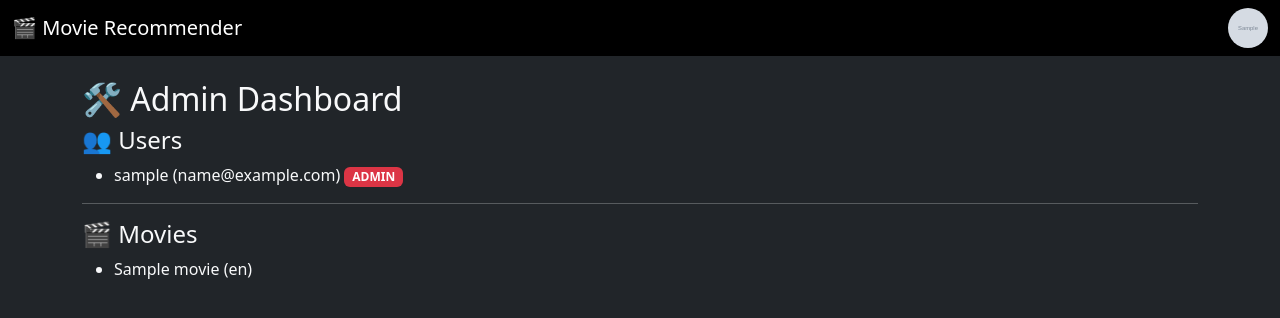
After one commit to sivahkrishna/indian-movie-recommender, a Flask app: page /admin in a window 1280 px wide. The commit adds this page. Shown: the top 318 px of the page. Run offline with Flask 3, Linux system fonts and the light colour scheme; a user stored in the database is signed in; tables that the repository leaves empty hold one stand-in row (values such as "Sample post"); grey boxes marked "Sample" are stand-in pictures; some libraries are stand-ins or nearby versions.

Commit message:
Profile image upload, admin role, admin badge, admin panel access

```diff
--- a/app.py
+++ b/app.py
@@ -1,4 +1,4 @@
-from flask import Flask, render_template, request, redirect, url_for, flash
+from flask import Flask, render_template, request, redirect, url_for, abort, flash
 from flask_sqlalchemy import SQLAlchemy
 from flask_login import (
     LoginManager, UserMixin,
@@ -7,10 +7,24 @@ from flask_login import (
 )
 from werkzeug.security import generate_password_hash, check_password_hash
 from recommender import get_recommendations
+from werkzeug.utils import secure_filename
+import os
+from functools import wraps
 
 
 app = Flask(__name__)
 app.secret_key = "movie_secret_key"
+
+UPLOAD_FOLDER = "static/uploads"
+app.config["UPLOAD_FOLDER"] = UPLOAD_FOLDER
+
+def admin_required(f):
+    @wraps(f)
+    def decorated(*args, **kwargs):
+        if not current_user.is_admin:
+            abort(403)
+        return f(*args, **kwargs)
+    return decorated
 
 # Database config
 app.config["SQLALCHEMY_DATABASE_URI"] = "sqlite:///database.db"
@@ -29,6 +43,10 @@ class User(UserMixin, db.Model):
     username = db.Column(db.String(100), nullable=False)
     email = db.Column(db.String(120), unique=True, nullable=False)
     password = db.Column(db.String(200), nullable=False)
+    profile_image = db.Column(db.String(200), default="default.png")
+    is_admin = db.Column(db.Boolean, default=False)
+
+
 
 # ---------------- MOVIE MODEL ----------------
 class Movie(db.Model):
@@ -112,6 +130,29 @@ def login():
             flash("Invalid email or password", "danger")
 
     return render_template("login.html")
+
+@app.route("/profile", methods=["GET", "POST"])
+@login_required
+def profile():
+    if request.method == "POST":
+        file = request.files.get("image")
+        if file:
+            filename = secure_filename(file.filename)
+            file.save(os.path.join(app.config["UPLOAD_FOLDER"], filename))
+            current_user.profile_image = filename
+            db.session.commit()
+            flash("Profile image updated", "success")
+
+    return render_template("profile.html")
+
+@app.route("/admin")
+@login_required
+@admin_required
+def admin_dashboard():
+    users = User.query.all()
+    movies = Movie.query.all()
+    return render_template("admin/dashboard.html", users=users, movies=movies)
+
 
 # ---------- ADD TO WISHLIST ----------
 @app.route("/wishlist/add/<int:movie_id>")
--- /dev/null
+++ b/fix_db.py
@@ -0,0 +1,6 @@
+from app import app, db
+
+with app.app_context():
+    db.drop_all()
+    db.create_all()
+    print("Database schema updated successfully")
--- /dev/null
+++ b/templates/admin/dashboard.html
@@ -0,0 +1,27 @@
+{% extends "base.html" %}
+{% block content %}
+
+<h2>🛠 Admin Dashboard</h2>
+
+<h4>👥 Users</h4>
+<ul>
+{% for u in users %}
+  <li>
+    {{ u.username }} ({{ u.email }})
+    {% if u.is_admin %}
+      <span class="badge bg-danger">ADMIN</span>
+    {% endif %}
+  </li>
+{% endfor %}
+</ul>
+
+<hr>
+
+<h4>🎬 Movies</h4>
+<ul>
+{% for m in movies %}
+  <li>{{ m.title }} ({{ m.language }})</li>
+{% endfor %}
+</ul>
+
+{% endblock %}
--- a/templates/base.html
+++ b/templates/base.html
@@ -6,6 +6,8 @@
 
     <!-- Bootstrap CDN -->
     <link href="https://cdn.jsdelivr.net/npm/bootstrap@5.3.2/dist/css/bootstrap.min.css" rel="stylesheet">
+    <link href="https://cdn.jsdelivr.net/npm/bootstrap-icons@1.11.1/font/bootstrap-icons.css" rel="stylesheet">
+
     <style>
         body.light {
         background-color: #f8f9fa;
@@ -37,27 +39,109 @@ window.onload = function() {
 <body class="bg-dark text-light">
 
 <nav class="navbar navbar-dark bg-black">
-    <div class="container">
-        <a class="navbar-brand" href="/">🎬 Movie Recommender</a>
-         <div>
+  <div class="container-fluid">
+
+    <!-- LEFT: BRAND -->
+    <a class="navbar-brand" href="/movies">
+      🎬 Movie Recommender
+    </a>
+
+    <!-- RIGHT: PROFILE ICON -->
     {% if current_user.is_authenticated %}
-                <a href="/dashboard" class="btn btn-sm btn-outline-light">Dashboard</a>
-                <a href="/logout" class="btn btn-sm btn-danger">Logout</a>
-                <a href="/movies" class="btn btn-sm btn-outline-light">Movies</a>
-                <a href="/add-movie" class="btn btn-sm btn-outline-warning">Add Movie</a>
-                <a href="/wishlist" class="btn btn-sm btn-outline-danger">
+    <div class="dropdown">
+
+      <!-- PROFILE IMAGE ICON -->
+      <a href="#"
+         class="d-flex align-items-center text-white text-decoration-none"
+         id="profileDropdown"
+         data-bs-toggle="dropdown"
+         aria-expanded="false">
+
+        <img src="{{ url_for('static', filename='uploads/' + current_user.profile_image) }}"
+             alt="profile"
+             width="40"
+             height="40"
+             class="rounded-circle">
+      </a>
+
+      <!-- DROPDOWN MENU -->
+      <ul class="dropdown-menu dropdown-menu-end text-small shadow">
+
+
+        <!-- USER INFO -->
+        <li class="px-3 py-2">
+          <b>{{ current_user.username }}</b><br>
+          <small class="text-muted">{{ current_user.email }}</small>
+          <br>
+          {% if current_user.is_admin %}
+            <span class="badge bg-danger mt-1">ADMIN</span>
+            <a class="dropdown-item" href="/admin">
+                <i class="bi bi-shield-lock"></i> Admin Panel
+            </a>
+          {% endif %}
+        </li>
+
+        <li><hr class="dropdown-divider"></li>
+
+        <!-- PROFILE -->
+        <li>
+          <a class="dropdown-item" href="/profile">
+            👤 Profile
+          </a>
+        </li>
+
+        <!-- DASHBOARD -->
+        <li>
+          <a class="dropdown-item" href="/dashboard">
+            📊 Dashboard
+          </a>
+        </li>
+
+        <!-- WISHLIST -->
+        <li>
+          <a class="dropdown-item" href="/wishlist">
             ❤️ Wishlist
           </a>
-                <button onclick="toggleTheme()" class="btn btn-sm btn-outline-light">
-                    🌙 / ☀️
-                </button>
+        </li>
+
+        <!-- THEME -->
+        <li>
+          <a class="dropdown-item" href="#" onclick="toggleTheme()">
+            🌗 Dark / Light
+          </a>
+        </li>
+
+        {% if current_user.is_admin %}
+        <li>
+          <a class="dropdown-item" href="/admin">
+            🛠 Admin Panel
+          </a>
+        </li>
+        {% endif %}
+
+        <li><hr class="dropdown-divider"></li>
+
+        <!-- LOGOUT -->
+        <li>
+          <a class="dropdown-item text-danger" href="/logout">
+            🚪 Logout
+          </a>
+        </li>
+
+      </ul>
+    </div>
+
     {% else %}
+    <!-- IF NOT LOGGED IN -->
+    <div>
       <a href="/login" class="btn btn-sm btn-outline-light">Login</a>
       <a href="/register" class="btn btn-sm btn-danger">Register</a>
+    </div>
     {% endif %}
-        </div>
+
   </div>
 </nav>
+
 
 <div class="container mt-4">
     {% with messages = get_flashed_messages(with_categories=true) %}
@@ -70,5 +154,24 @@ window.onload = function() {
     {% block content %}{% endblock %}
 </div>
 
+<script>
+function toggleTheme() {
+  document.body.classList.toggle("light");
+
+  localStorage.setItem(
+    "theme",
+    document.body.classList.contains("light") ? "light" : "dark"
+  );
+}
+
+window.onload = function () {
+  if (localStorage.getItem("theme") === "light") {
+    document.body.classList.add("light");
+  }
+};
+</script>
+<script src="https://cdn.jsdelivr.net/npm/bootstrap@5.3.2/dist/js/bootstrap.bundle.min.js"></script>
+
+
 </body>
 </html>
```
Also changed, not shown: make_admin.py (added, +7 -0 lines), templates/profile.html (added, +22 -0 lines), static/uploads/1000286380.jpg (added), static/uploads/default.png.jpg (added). Lines whose indentation alone changed are shown as unchanged.
